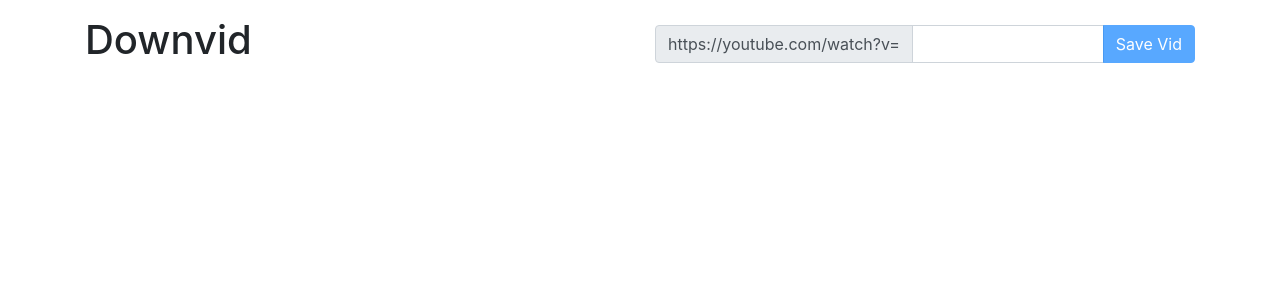
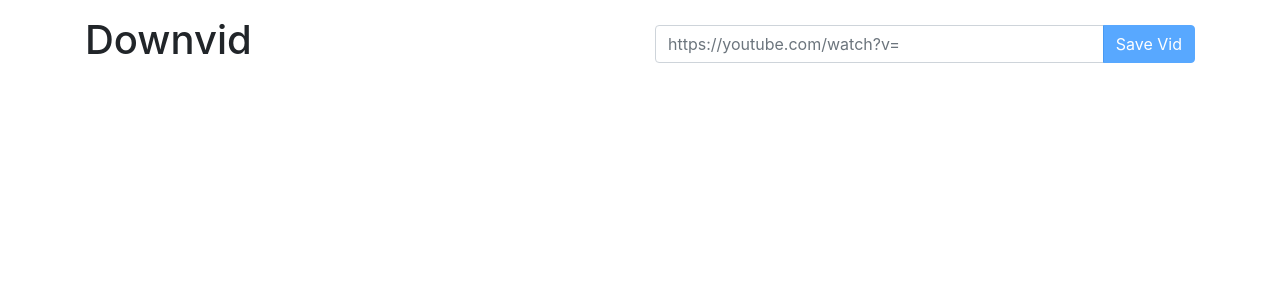
Before and after one commit to jtormey/downvid, a React app: page / in a window 1280 px wide. Shown: the top 300 px of the page. Built offline with nearby package versions, Linux system fonts and the light colour scheme.

Commit message:
move input hint from addon to placeholder

```diff
--- a/src/app/components/Header.js
+++ b/src/app/components/Header.js
@@ -28,10 +28,7 @@ class Header extends React.Component {
         </Col>
         <Col md={6} style={{ display: 'flex', alignItems: 'center' }}>
           <InputGroup>
-            <InputGroupAddon addonType='prepend'>
-              https://youtube.com/watch?v=
-            </InputGroupAddon>
-            <Input value={query} onChange={this.handleInput} />
+            <Input value={query} onChange={this.handleInput} placeholder='https://youtube.com/watch?v=' />
             <InputGroupAddon addonType='append'>
               <Button color='primary' disabled={!validVid(query)} onClick={this.handleSubmit}>Save Vid</Button>
             </InputGroupAddon>
```
